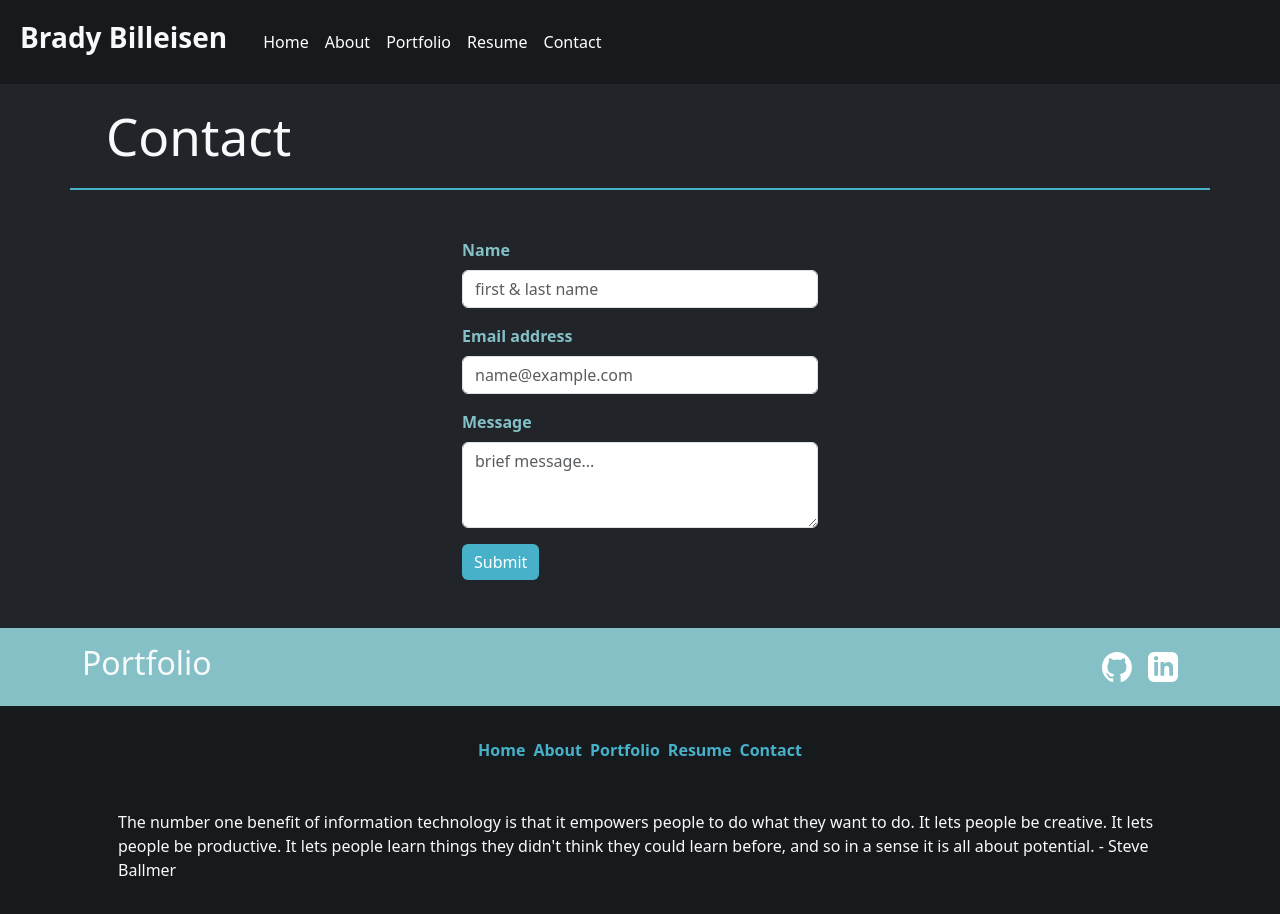
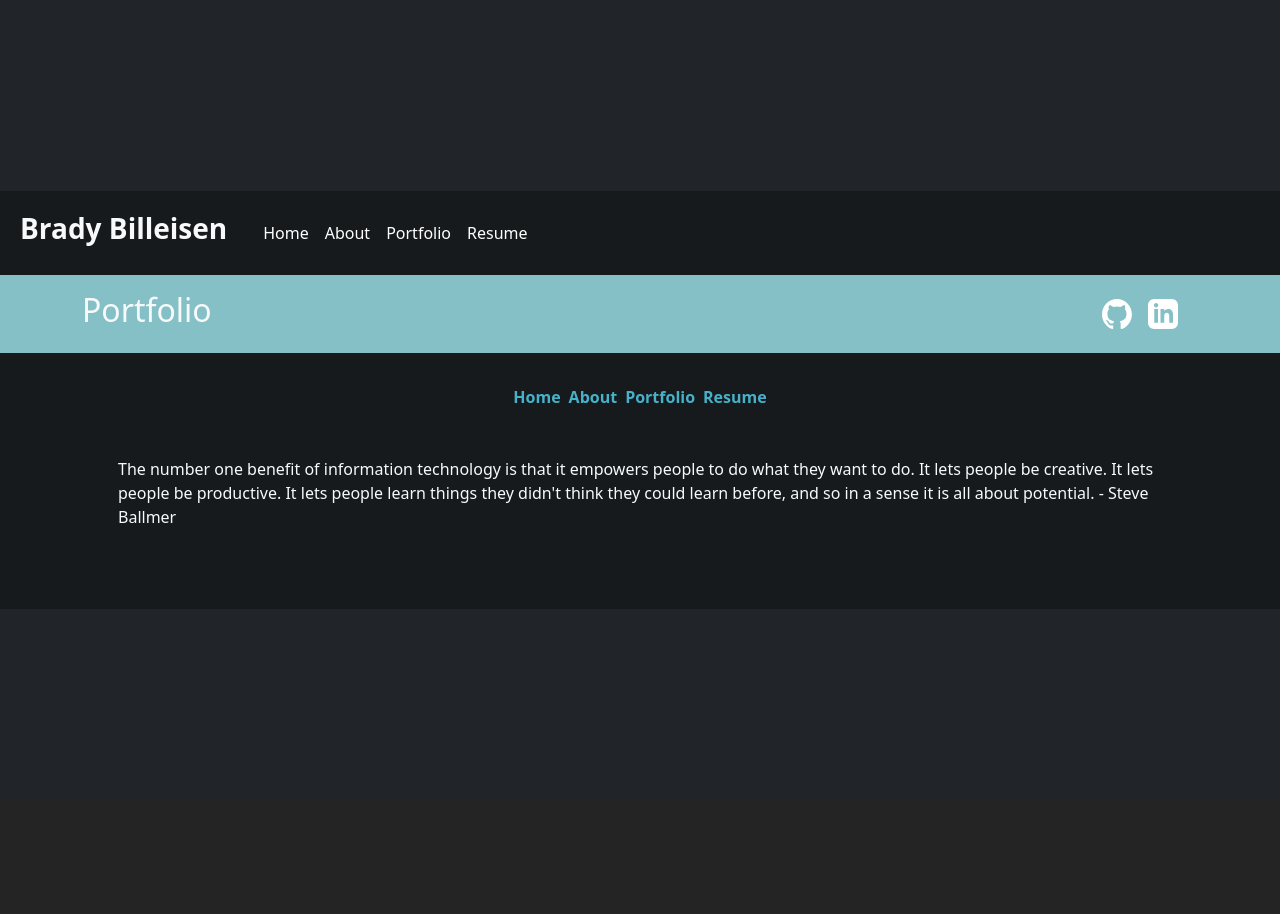
Before and after one commit to brady-billeisen/react-portfolio, a React (Vite) app: page /contact in a window 1280 px wide. Shown: the top 914 px of the page. After the commit the page ends 800 px from the top, so only its background shows below. Built offline with nearby package versions, Linux system fonts and the light colour scheme.

Commit message:
took away contact page, since my linkedin is already on the app, and my full resume is downloadable with all my contact info on it

```diff
--- a/src/App.jsx
+++ b/src/App.jsx
@@ -1,9 +1,8 @@
-import './App.css'
+import './App.css';
 import 'bootstrap/dist/css/bootstrap.min.css';
-import { BrowserRouter as Router, Route, Routes } from 'react-router-dom'
-import Home from './pages/Home'
-import About from './pages/About'
-import Contact from './pages/Contact'
+import { BrowserRouter as Router, Route, Routes } from 'react-router-dom';
+import Home from './pages/Home';
+import About from './pages/About';
 import Header from './components/Header';
 import Footer from './components/Footer';
 import Portfolio from './pages/Portfolio';
@@ -19,7 +18,6 @@ function App() {
         <Route element={<About />} path='/about'/>
         <Route element={<Portfolio />} path='/portfolio'/>
         <Route element={<Resume />} path='/resume'/>
-        <Route element={<Contact />} path='/contact'/>
       </Routes>
       <Separation />
       <Footer />
--- a/src/components/Footer.jsx
+++ b/src/components/Footer.jsx
@@ -11,7 +11,6 @@ function Footer() {
                 <Link to='/about' style={{ margin: "0 4px" }} className='footer-link'>About</Link>
                 <Link to='/portfolio' style={{ margin: "0 4px" }} className='footer-link'>Portfolio</Link>
                 <Link to='/resume' style={{ margin: "0 4px" }} className='footer-link'>Resume</Link>
-                <Link to='/contact' style={{ margin: "0 4px" }} className='footer-link'>Contact</Link>
             </Container>
             <Container className='pb-5'>
                 <p className='d-flex justify-content-center text-light m-4'>
--- a/src/components/Navigation.jsx
+++ b/src/components/Navigation.jsx
@@ -18,7 +18,6 @@ function Navigation() {
                         <Link to='/about' className='m-2'>About</Link>
                         <Link to='/portfolio' className='m-2'>Portfolio</Link>
                         <Link to='/resume' className='m-2'>Resume</Link>
-                        <Link to='/contact' className='m-2'>Contact</Link>
                     </Container>
                 </Nav>
             </Navbar.Collapse>
--- a/src/pages/Contact.jsx
+++ /dev/null
@@ -1,87 +0,0 @@
-import { useState } from 'react';
-import Form from 'react-bootstrap/Form';
-import { Col, Container, Row, Button } from 'react-bootstrap';
-
-function Contact() {
-  // State to store form input values
-  const [name, setName] = useState('');
-  const [email, setEmail] = useState('');
-  const [message, setMessage] = useState('');
-  const [isValidEmail, setIsValidEmail] = useState(true);
-
-  // Regex pattern for email validation
-  const emailRegex = /^[a-zA-Z0-9._-]+@[a-zA-Z0-9.-]+\.[a-zA-Z]{2,4}$/;
-
-  // Event handler to check email validity
-  const handleEmailChange = (e) => {
-    const enteredEmail = e.target.value;
-    setEmail(enteredEmail);
-    setIsValidEmail(emailRegex.test(enteredEmail));
-  };
-
-  const init = () => {
-    setName('');
-    setEmail('');
-    setMessage('');
-  };
-
-  // Event handler for form submission
-  const handleSubmit = (e) => {
-    e.preventDefault();
-    localStorage.setItem('name', name);
-    localStorage.setItem('email', email);
-    localStorage.setItem('message', message);
-    init();
-  };
-
-  return (
-    <>
-      <Container className='d-flex fade-in page-header'>
-        <h1 className='text-light m-4'>Contact</h1>
-      </Container>
-      <Container className='fade-in'>
-        <Row className='d-flex justify-content-center'>
-          <Col xs={12} md={4} className='mt-5 mb-5'>
-            <Form onSubmit={handleSubmit}>
-              <Form.Group className="mb-3" controlId="exampleForm.ControlInput1">
-                <Form.Label className='form-label'>Name</Form.Label>
-                <Form.Control
-                  type="text"
-                  placeholder="first & last name"
-                  value={name}
-                  onChange={(e) => setName(e.target.value)}
-                />
-              </Form.Group>
-              <Form.Group className="mb-3" controlId="exampleForm.ControlInput1">
-                <Form.Label className='form-label'>Email address</Form.Label>
-                <Form.Control
-                  type="email"
-                  placeholder="name@example.com"
-                  value={email}
-                  onChange={handleEmailChange}
-                  isInvalid={!isValidEmail}
-                />
-                <Form.Control.Feedback type="invalid">
-                  Please enter a valid email address.
-                </Form.Control.Feedback>
-              </Form.Group>
-              <Form.Group className="mb-3" controlId="exampleForm.ControlTextarea1">
-                <Form.Label className='form-label'>Message</Form.Label>
-                <Form.Control
-                  as="textarea"
-                  placeholder='brief message...'
-                  rows={3}
-                  value={message}
-                  onChange={(e) => setMessage(e.target.value)}
-                />
-              </Form.Group>
-              <Button className='form-btn' type="submit">Submit</Button>
-            </Form>
-          </Col>
-        </Row>
-      </Container>
-    </>
-  );
-}
-
-export default Contact;
--- a/src/pages/Resume.jsx
+++ b/src/pages/Resume.jsx
@@ -53,7 +53,7 @@ function Resume() {
           </Row>
         </Container>
         <Container className='d-flex justify-content-center fade-in'>
-          <p className='text-light mt-5 mb-5' id='resume-download'>Download full <a href={resume} id='resume'>Resume</a></p>
+          <p className='text-light mt-5 mb-5' id='resume-download'>Download my full <a href={resume} id='resume'>Resume</a> for all my contact info, as well as my work experience!</p>
         </Container>
       </Container>
     </>
```
